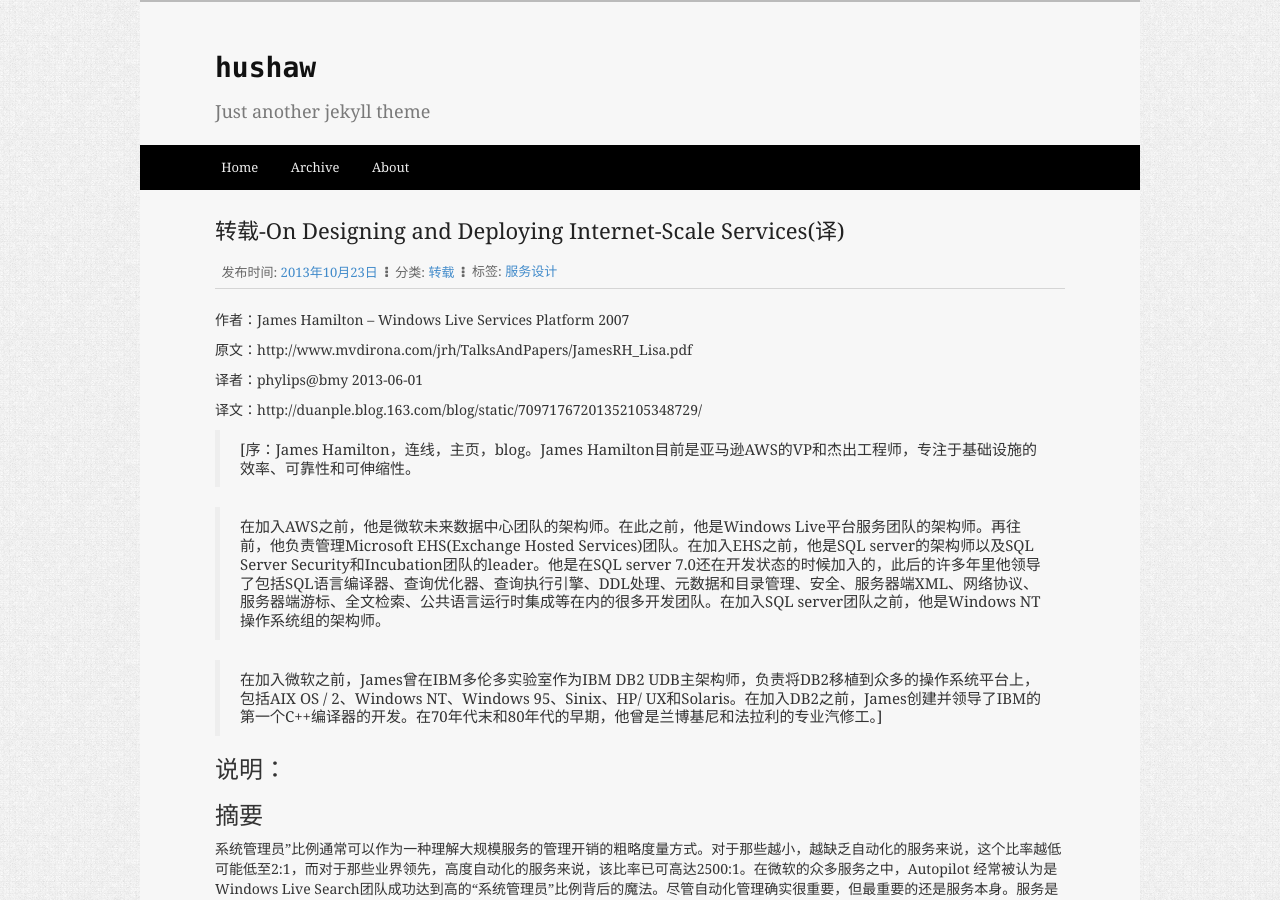
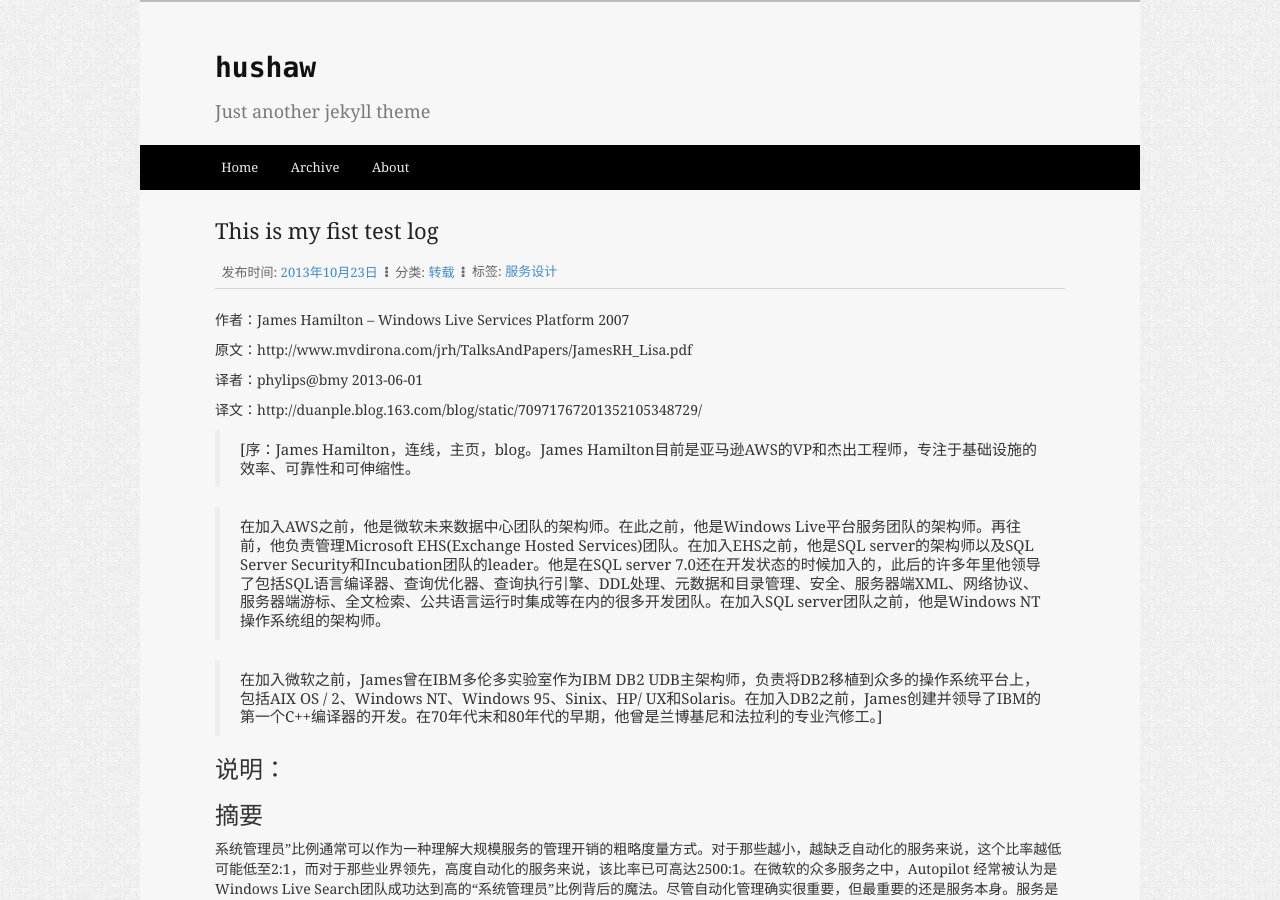
Before and after one commit to woodyhl/woodyhl.github.io, a Jekyll site: the page built from _posts/2013-10-23-Design-Deploy-Service.md, in a window 1280 px wide and 900 px high. Built offline with Jekyll 4.4.1, drawn with Linux system fonts in a browser that asks for light colours; Markdown is read by kramdown in place of the engine named in the settings; comment, search, counter and statistics services are not loaded.

Commit message:
Test a post title

```diff
--- a/_posts/2013-10-23-Design-Deploy-Service.md
+++ b/_posts/2013-10-23-Design-Deploy-Service.md
@@ -1,6 +1,6 @@
 ---
 layout: post
-title: 转载-On Designing and Deploying Internet-Scale Services(译)
+title: This is my fist test log
 categories: 转载
 tags: 服务设计
 ---
```
